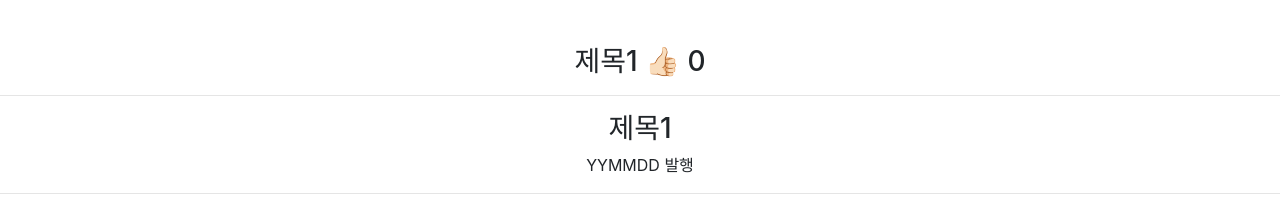
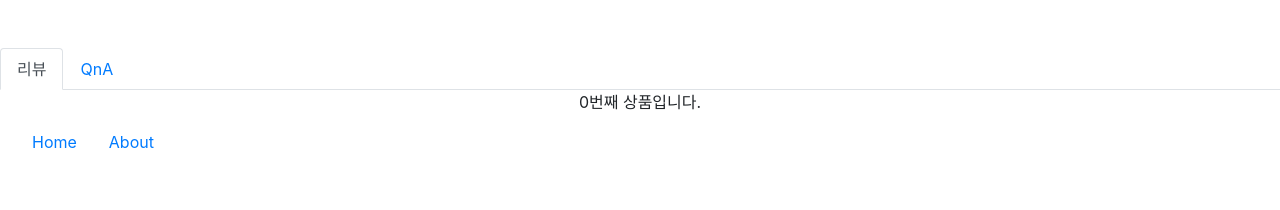
Before and after one commit to yejinleee/TIL_React, a React (Create React App) app in the folder blog/: page / in a window 1280 px wide. Shown: the top 210 px of the page. Built offline with nearby package versions, Linux system fonts and the light colour scheme.

Commit message:
Nav.Link

```diff
--- a/blog/src/App.js
+++ b/blog/src/App.js
@@ -24,9 +24,27 @@ function App() {
   let [loading,setLoading] = useState(false);
   let [loaded,setLoaded]=useState(false);
   let [loadingFail,setLoadingFail]=useState(false);
+  let [스위치, 스위치변경] = useState(false);
+  let [누른탭, 누른탭변경] = useState(0);
+
 
   return (
     <div className="App">
+    <Nav className="mt-5" variant="tabs" defaultActiveKey="link-0">
+        <Nav.Item>
+            <Nav.Link eventKey="link-0" onClick={() => { 스위치변경(false); 누른탭변경(0); }}> 리뷰 </Nav.Link>
+        </Nav.Item>
+        <Nav.Item>
+            <Nav.Link eventKey="link-1" onClick={() => { 스위치변경(false); 누른탭변경(1); }}> QnA </Nav.Link>
+        </Nav.Item>
+    </Nav>
+
+    <TabContent 누른탭={누른탭} 스위치변경={스위치변경} />
+
+      <Navbar>
+        <Nav.Link to="/">Home </Nav.Link>
+        <Nav.Link to="/about">About </Nav.Link>
+      </Navbar>
       <div className="black-nav">
         <div style= { {color : 'white', fontSize : '30px'}}> 개발 Blog </div>
       </div>
@@ -85,7 +103,19 @@ function App() {
     </div>
   );
 }
+function TabContent(props) {
+  useEffect(() => {
+      props.스위치변경(true);
+  })
 
+  if (props.누른탭 === 0) {
+      return <div>0번째 상품입니다.</div>
+  } else if (props.누른탭 === 1) {
+      return <div>1번째 상품입니다.</div>
+  } else {
+      return <div>나머지 상품입니다.</div>
+  }
+}
 function LoadingGif(){
   return(
     <>
```
Also changed, not shown: 1 other file (tests, documents, lock files or other folders).
